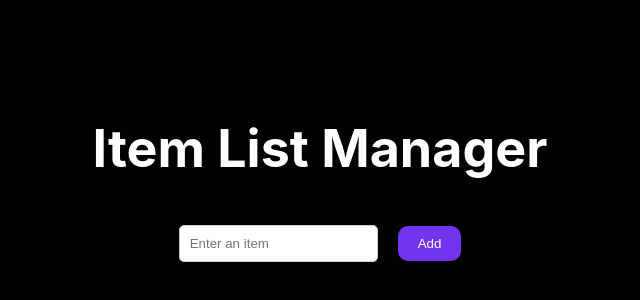
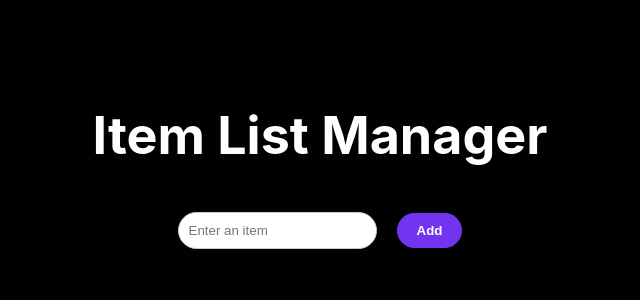
Before and after one commit to ruwinikularathne/ruwini-assessment, a React (Create React App) app: page / in a window 1280 px wide. Shown: the part 210-510 px from the top of the page, without its empty margins (320-960 px from the left). Built offline with nearby package versions, Linux system fonts and the light colour scheme.

Commit message:
changed the css

```diff
--- a/src/App.css
+++ b/src/App.css
@@ -16,45 +16,51 @@
 input {
   padding: 10px;
   margin: 10px;
-  border-radius: 5px;
+  border-radius: 30px;
   border: 1px solid #ccc;
 }
 
 button {
   padding: 10px 20px;
   margin: 10px;
-  border-radius: 10px;
+  border-radius: 20px;
   border: none;
   background-color: #7234ee; /* Adjusted color */
   color: white;
   cursor: pointer;
+  font-weight: bold;
   transition: background-color 0.3s, transform 0.2s; /* Smooth transition for color and transform */
 }
 
 button:hover {
-  background-color: #5a1dec; /* Darker shade on hover */
+  background-color: #b30f0f; /* Darker shade on hover */
   transform: scale(1.05); /* Slightly enlarge button on hover */
 }
 
 
 ul {
-  list-style-type: none;
+  display: grid;
+  grid-template-columns: 1fr 1fr; /* Creates two columns of equal width */
+  gap: 10px 20px; /* Adds space between grid items */
+  list-style-type: none; /* Removes default list styling */
   padding: 0;
 }
+
 
 li {
   background: #7234ee; /* Adjusted color */
   padding: 8px 16px; /* Smaller padding */
   margin: 8px 0; /* Smaller margin */
   color: white;
-  border-radius: 20px;
+  border-radius: 30px;
   display: flex;
   justify-content: space-between;
   align-items: center;
   font-size: 0.9rem; /* Smaller font size */
   transition: transform 0.2s ease; /* Animation on add */
+  height: 30px;
+  font-weight: bold;
 }
-
 
 li button {
   background-color: rgb(1,1,1); /* Red background for the button */
@@ -64,6 +70,7 @@ li button {
   border-radius: 20px;
   cursor: pointer;
 }
+
 li.animate-item {
   transform: scale(1.05);
 }
```
